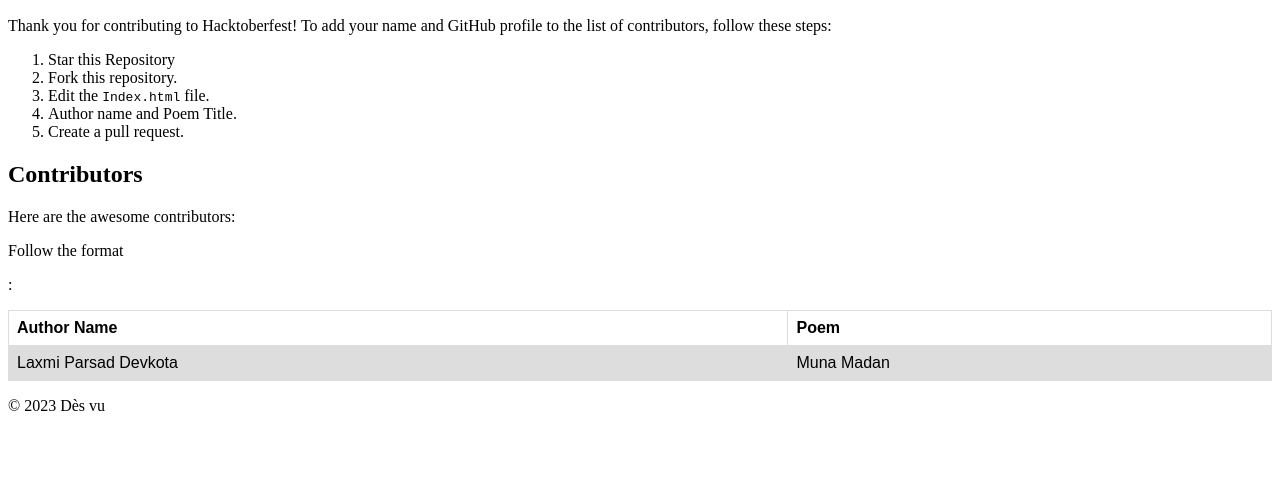
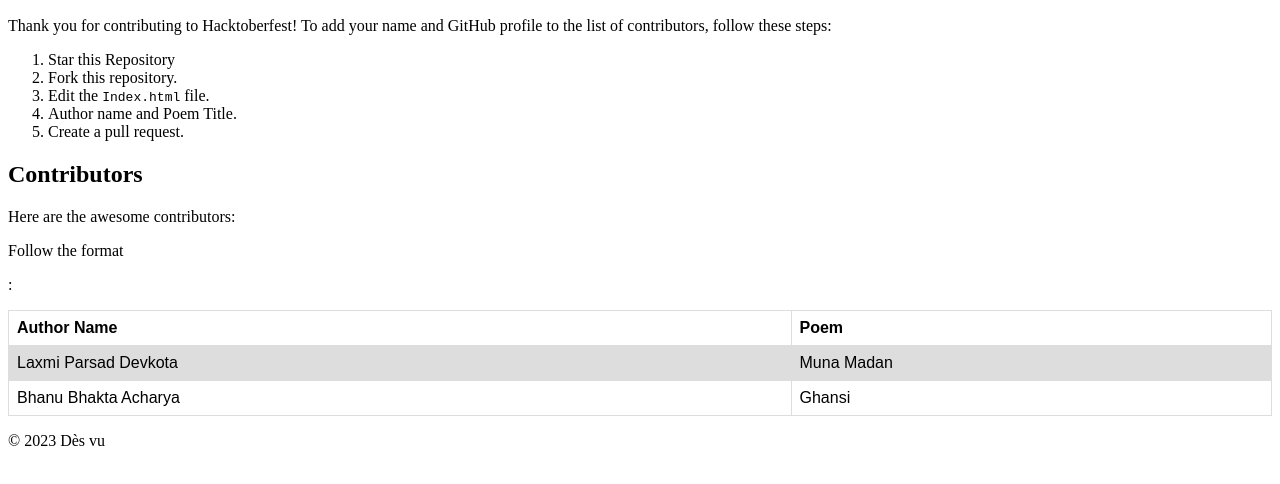
Before and after one commit to shankarkharel/Hacktoberfest-Poetry, a plain HTML site: page index.html in a window 1280 px wide. Shown: the part 110-594 px from the top of the page. Drawn offline with Linux system fonts and the light colour scheme.

Commit message:
Update index.html

```diff
--- a/index.html
+++ b/index.html
@@ -58,6 +58,10 @@
                 <td>Laxmi Parsad Devkota</td>
                 <td>Muna Madan</td>
             </tr>
+            <tr>
+                <td>Bhanu Bhakta Acharya</td>
+                <td>Ghansi</td>
+            </tr>
 
         </table>
         </section>
```
